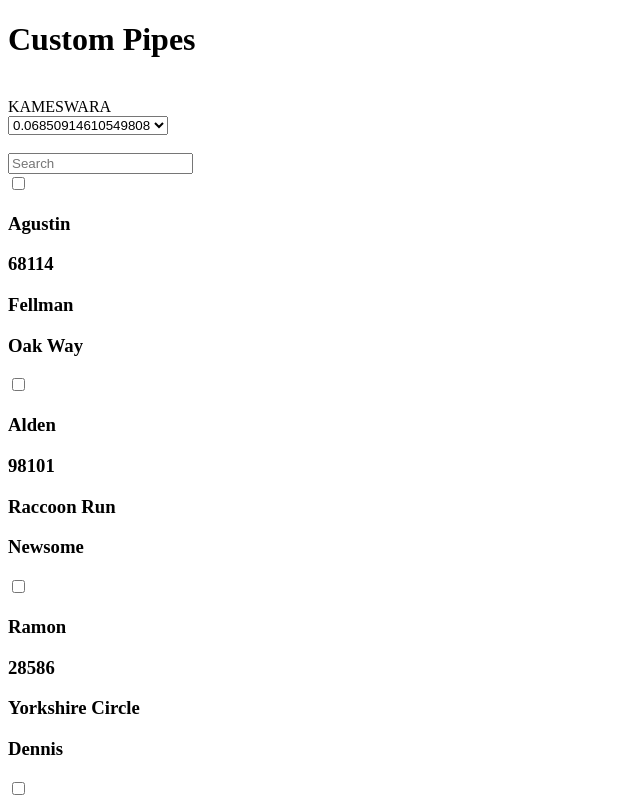
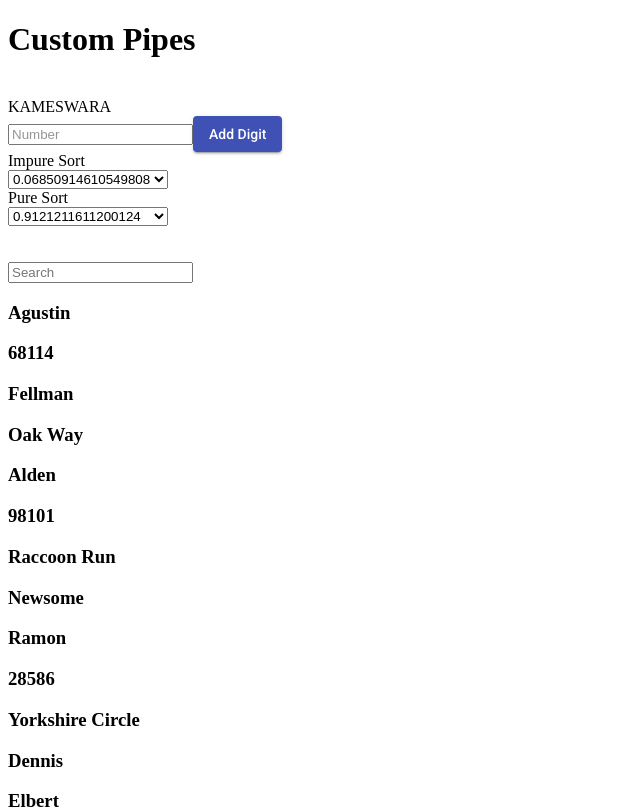
Before and after one commit to Srishti0607/SR_AJ_LOGIC, an Angular app: page /#/custom-pipe in a window 1280 px wide. Shown: the top 809 px of the page, without its empty margins (0-640 px from the left). Built offline with nearby package versions, Linux system fonts and the light colour scheme.

Commit message:
Impure pipe added

```diff
--- a/src/app/app.module.ts
+++ b/src/app/app.module.ts
@@ -21,7 +21,7 @@ import { InputListComponentComponent } from './input-list-component/input-list-c
 import {ComponentLoadDirective} from './directives/compLoader.directive'
 import {IfDirective} from './directives/structFunc.directive';
 import { LoadPipeComponent } from './load-pipe/load-pipe.component'
-import { FieldAscSortPipe,CapitalPipe,SearchPipe } from "./pipes/custom.pipe";
+import { FieldAscSortPipe,CapitalPipe,SearchPipe,ImpureSortPipe } from "./pipes/custom.pipe";
 
 @NgModule({
   declarations: [
@@ -34,7 +34,8 @@ import { FieldAscSortPipe,CapitalPipe,SearchPipe } from "./pipes/custom.pipe";
     LoadPipeComponent,
     FieldAscSortPipe,
     CapitalPipe,
-    SearchPipe
+    SearchPipe,
+    ImpureSortPipe
   ],
   imports: [
     BrowserModule,
@@ -54,7 +55,7 @@ import { FieldAscSortPipe,CapitalPipe,SearchPipe } from "./pipes/custom.pipe";
   ],
   providers: [
     LandingService,
-    FieldAscSortPipe,CapitalPipe,SearchPipe
+    FieldAscSortPipe,CapitalPipe,SearchPipe,ImpureSortPipe
   ],
   bootstrap: [AppComponent],
 })
--- a/src/app/load-pipe/load-pipe.component.html
+++ b/src/app/load-pipe/load-pipe.component.html
@@ -2,15 +2,27 @@
 <br/>
 <span>{{userName}}</span>
 <br/>
+<div>
+<input type="number" [(ngModel)]="newDigit" matInput min="0" placeholder="Number" (keyup.enter)="addNewDigit()" #input />
+<button mat-raised-button (click)="addNewDigit()" color="primary">Add Digit</button>
+</div>
+
+<div>
+  <div>Impure Sort</div>
 <select placeholder="Select" appearance="outline">
   <option *ngFor="let num of randomNumb | fieldsort" value="{{num}}">{{num}}</option>
 </select>
+<br/>
+<div>Pure Sort</div>
+<select placeholder="Select" appearance="outline">
+  <option *ngFor="let num of randomNumb | impureSort" value="{{num}}">{{num}}</option>
+</select>
+</div>
 <br/>
 <br/>
 <div>
 <input type="text" class="form-control" placeholder="Search" [(ngModel)]="query" id="listSearch">
     <div class="panel panel-default col-xs-12 col-sm-11" *ngFor="let lock of locked | LockFilter: query">
-    <input type="checkbox" (change)="openModal($event, lock)" class="check" id="{{lock.ID}}">
     <label [for]="lock.ID" class="check-label"></label>
     <h3 class="card-text name">{{lock.User}}</h3>
     <h3 class="card-text auth">{{lock.AuthID}}</h3>
--- a/src/app/load-pipe/load-pipe.component.ts
+++ b/src/app/load-pipe/load-pipe.component.ts
@@ -12,6 +12,7 @@ export class LoadPipeComponent implements OnInit {
   public search:any = '';
   locked: any[] = [];
   query: any;
+  newDigit: any;
 
   constructor(private capitalize:CapitalPipe) { }
 
@@ -32,4 +33,9 @@ export class LoadPipeComponent implements OnInit {
     }
   }
 
+  addNewDigit(){
+    console.log(this.newDigit);
+    this.randomNumb.push(this.newDigit);
+  }
+
 }
--- a/src/app/pipes/custom.pipe.ts
+++ b/src/app/pipes/custom.pipe.ts
@@ -38,3 +38,15 @@ export class SearchPipe implements PipeTransform {
       });
   }
 }
+
+@Pipe({
+  name: 'impureSort',
+  pure: false
+})
+export class ImpureSortPipe implements PipeTransform {
+
+  transform(array: number[], args?: any): any {
+    return array.slice().sort((a: number, b: number) => b - a);
+  }
+
+}
```
